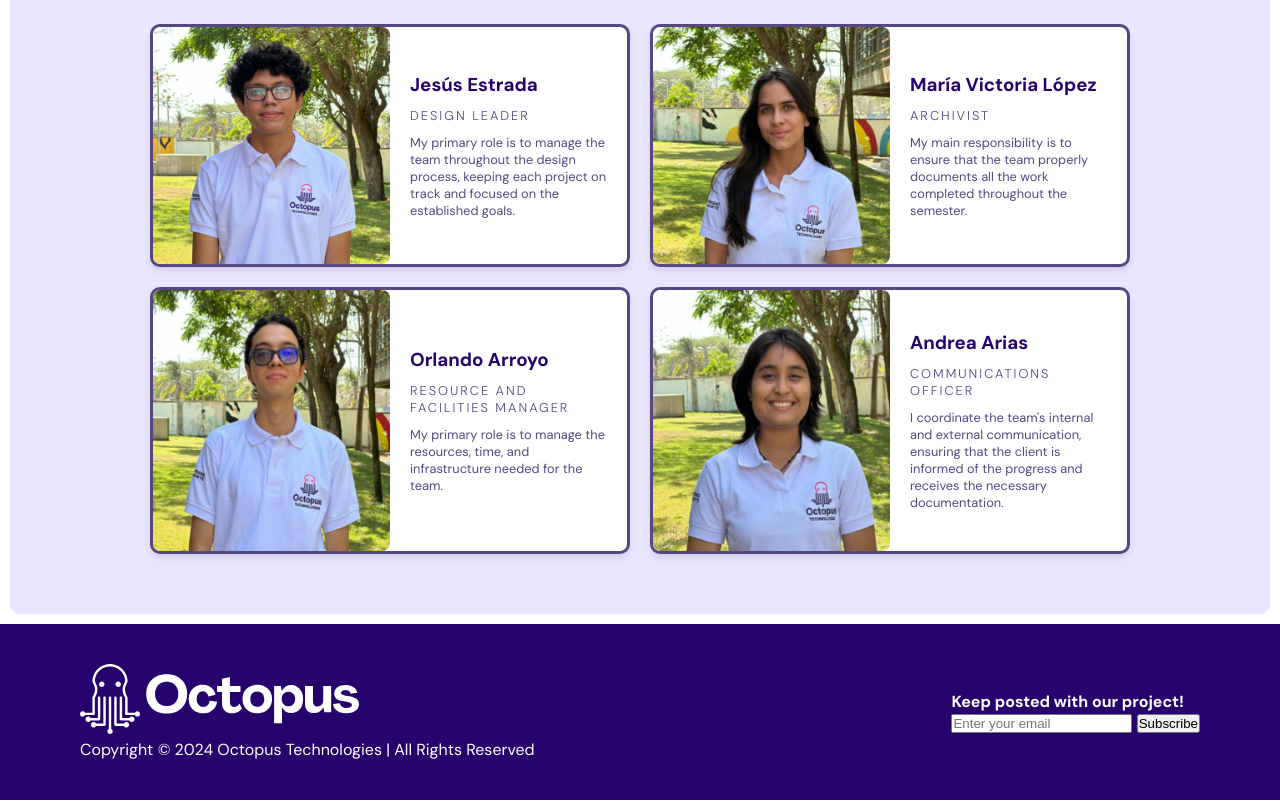
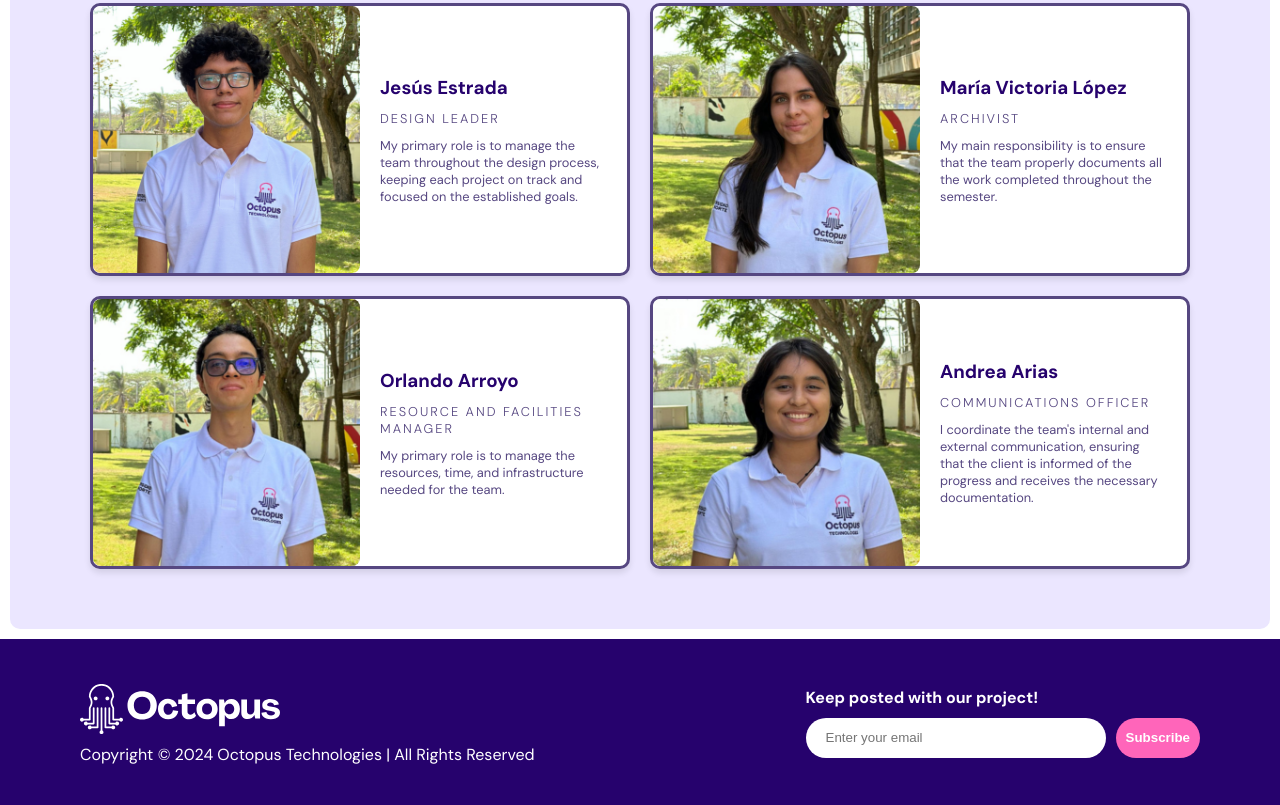
Before and after one commit to mvlopez02/octopus-technologies, a plain HTML site: page pages/team.html in a window 1280 px wide. Shown: the part 342-1147 px from the top of the page. Drawn offline with Linux system fonts and the light colour scheme.

Commit message:
fixed footer

```diff
--- a/scss/style.scss
+++ b/scss/style.scss
@@ -353,7 +353,7 @@ header{
 .team-section{
     background-color: $white-200;
     border-radius: 10px;
-    padding:60px 140px;
+    padding:60px 80px;
     display: flex;
     flex-direction: column;
     text-align: center;
@@ -473,14 +473,14 @@ footer{
     padding: 40px 80px;
     align-items: center;
 
-    &-left{
+    .footer-left{
         img{
             width: 200px;
             height: 60px;
         }
     }
 
-    &-right{
+    .footer-right{
         display: flex;
         flex-direction: column;
         gap: 10px;
@@ -506,7 +506,7 @@ footer{
                 font-weight: 600;
                 background-color: $pink-400;
                 transition: 0.3s;
-                color: #FFFFFF;
+                color: $white;
                 cursor: pointer;
 
                 &:hover{
@@ -519,7 +519,7 @@ footer{
 
 
 /* Media Queries for Responsiveness */
-@media (max-width:768px){
+@media (max-width:780px){
 
     /*home*/
     .welcoming-container{
```
Also changed, not shown: css/style.css, 1 other file.
